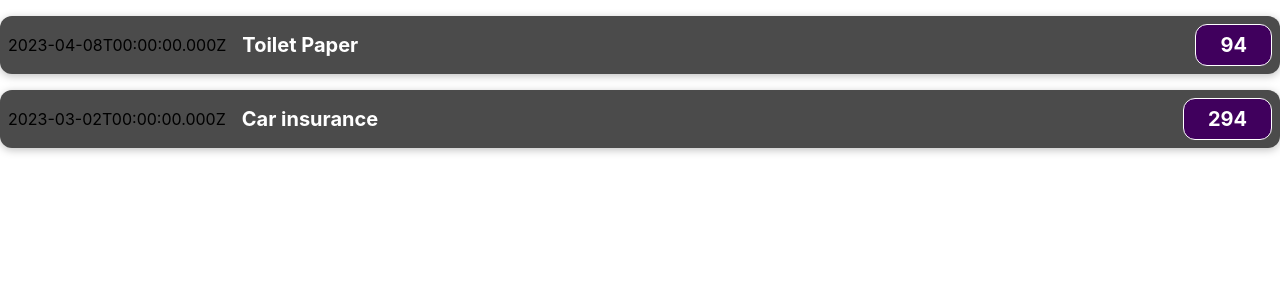
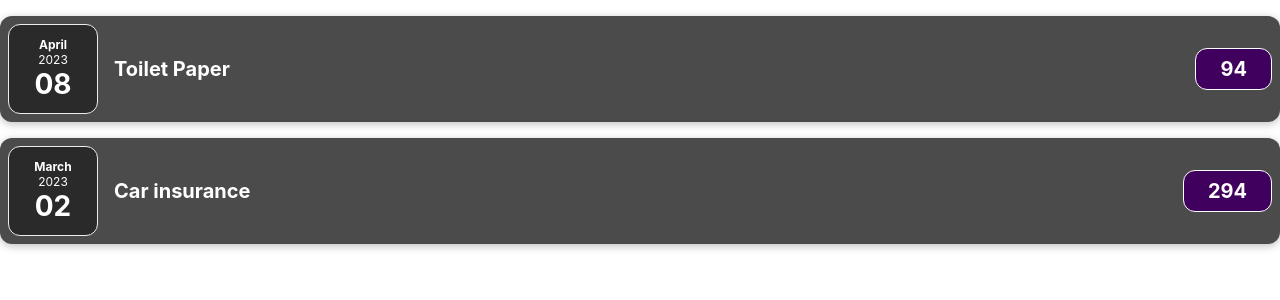
Before and after one commit to KotenkoNata/react-practice, a JavaScript app: page / in a window 1280 px wide. Shown: the top 300 px of the page. Built offline with nearby package versions, Linux system fonts and the light colour scheme; the HTML template or start-up script is replaced by a standard one.

Commit message:
feat: split components into multiple components, add style

```diff
--- a/src/App.js
+++ b/src/App.js
@@ -1,4 +1,4 @@
-import ExpenseItem from "./components/ExpenseItem";
+import ExpenseItem from "./components/ExpenseItem/ExpenseItem";
 
 function App() {
     const expenses = [
--- /dev/null
+++ b/src/components/ExpenseDate/ExpenseDate.css
@@ -0,0 +1,26 @@
+.expense-date {
+    display: flex;
+    flex-direction: column;
+    width: 5.5rem;
+    height: 5.5rem;
+    border: 1px solid #ececec;
+    background-color: #2a2a2a;
+    color: white;
+    border-radius: 12px;
+    align-items: center;
+    justify-content: center;
+}
+
+.expense-date__month {
+    font-size: 0.75rem;
+    font-weight: bold;
+}
+
+.expense-date__year {
+    font-size: 0.75rem;
+}
+
+.expense-date__day {
+    font-size: 1.75rem;
+    font-weight: bold;
+}
--- /dev/null
+++ b/src/components/ExpenseDate/ExpenseDate.js
@@ -0,0 +1,17 @@
+import './ExpenseDate.css';
+function ExpenseDate({date}) {
+
+    const month = date.toLocaleString('en-US', { month: 'long' });
+    const day = date.toLocaleString('en-US', { day: '2-digit' });
+    const year = date.getFullYear();
+
+    return (
+        <div className='expense-date'>
+            <div className="expense-date__month">{month}</div>
+            <div className="expense-date__year">{year}</div>
+            <div className="expense-date__day">{day}</div>
+        </div>
+    )
+}
+
+export default ExpenseDate;
--- a/src/components/ExpenseItem.js
+++ b/src/components/ExpenseItem/ExpenseItem.js
@@ -1,13 +1,16 @@
 import './ExpenseItem.css';
+import ExpenseDate from "../ExpenseDate/ExpenseDate";
 function ExpenseItem({amount, title, date}) {
 
-    return <div className='expense-item'>
-        <div>{date.toISOString()}</div>
+    return (
+        <div className='expense-item'>
+        <ExpenseDate date={date} />
         <div className='expense-item__description'>
             <h2>{title}</h2>
         </div>
         <div className='expense-item__price'>{amount}</div>
     </div>
+    )
 }
 
 export default ExpenseItem;
```
Also changed, not shown: src/components/ExpenseItem/ExpenseItem.css (renamed from src/components/ExpenseItem.css).
